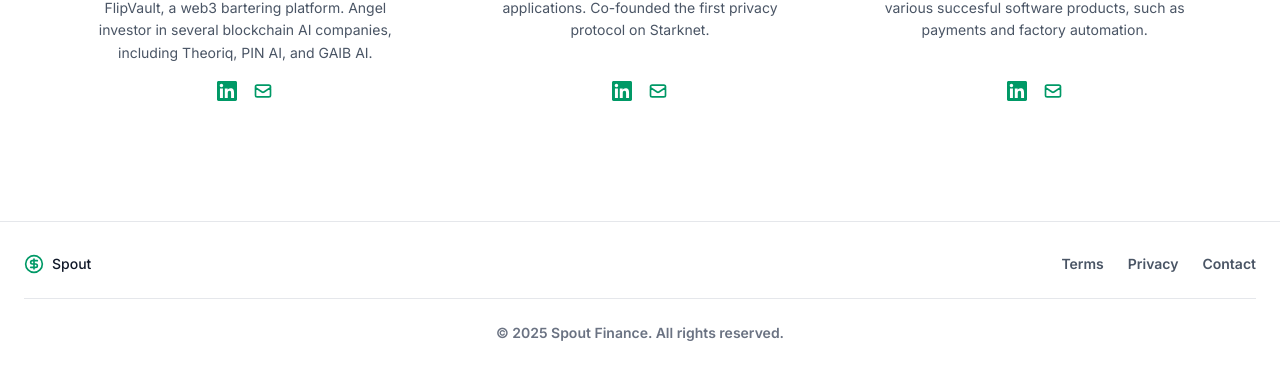
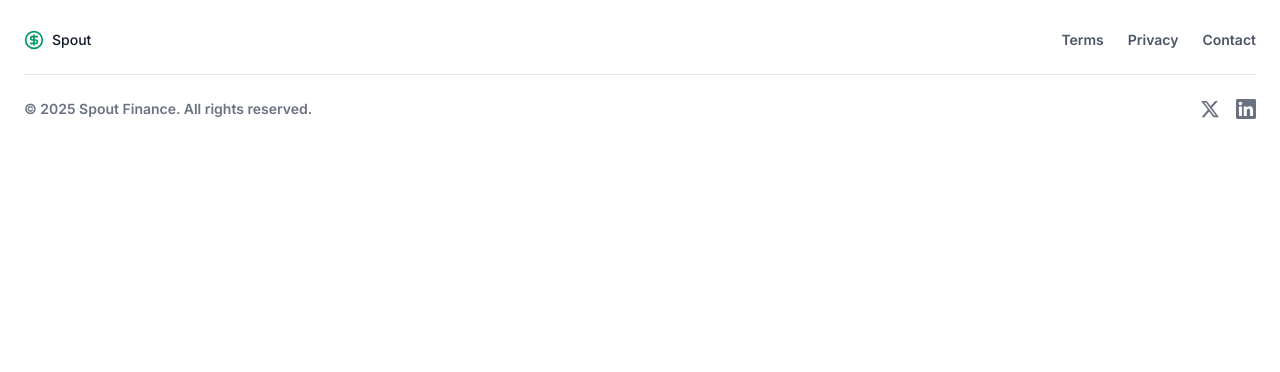
Before and after one commit to paulman5/SpoutLandingPage, a Next.js app: page / in a window 1280 px wide. Shown: the part 3301-3673 px from the top of the page. After the commit the page ends 3452 px from the top, so only its background shows below. Built offline with nearby package versions, Linux system fonts and the light colour scheme.

Commit message:
added animation for showing

```diff
--- a/src/app/page.tsx
+++ b/src/app/page.tsx
@@ -13,6 +13,8 @@ import {
 } from "@/components/dropdown"
 import TreasuryAnimation from "@/components/treasuryanimation"
 import ProductOverview from "@/components/overview"
+import { motion } from "framer-motion"
+
 function Navigation() {
   const scrollToSection = (e: React.MouseEvent<HTMLAnchorElement>) => {
     e.preventDefault()
@@ -30,7 +32,7 @@ function Navigation() {
   return (
     <nav className="hidden md:flex gap-8">
       <DropdownMenu>
-        <DropdownMenuTrigger className="text-sm font-semibold text-gray-600 hover:text-gray-900">
+        <DropdownMenuTrigger className="text-sm font-semibold text-gray-600 hover:text-gray-900 cursor-pointer">
           Products
         </DropdownMenuTrigger>
         <DropdownMenuContent>
@@ -140,7 +142,13 @@ export default function LandingPage() {
         </section>
 
         {/* Features Section */}
-        <section className="w-full py-16 md:py-24">
+        <motion.section
+          initial={{ opacity: 0, y: 20 }}
+          whileInView={{ opacity: 1, y: 0 }}
+          viewport={{ once: true, margin: "-500px" }}
+          transition={{ duration: 0.5 }}
+          className="w-full py-16 md:pt-32 md:pb-8"
+        >
           <div className="container mx-auto max-w-[1400px] px-4 sm:px-6">
             <div className="mx-auto max-w-5xl">
               <div className="grid gap-10 md:grid-cols-2">
@@ -180,23 +188,36 @@ export default function LandingPage() {
                     </li>
                   </ul>
                 </div>
-                <div className="relative h-[300px] md:h-auto rounded-lg md:overflow-hidden md:ml-12">
+                <div className="relative h-[300px] md:h-auto rounded-lg md:overflow-hidden md:ml-34">
                   <TreasuryAnimation />
                 </div>
               </div>
             </div>
           </div>
-        </section>
+        </motion.section>
 
         {/* Product Cards */}
-        <section className="w-full py-24 md:py-32 bg-gray-50 mt-20 md:mt-0">
+        <motion.section
+          initial={{ opacity: 0, y: 20 }}
+          whileInView={{ opacity: 1, y: 0 }}
+          viewport={{ once: true, margin: "-100px" }}
+          transition={{ duration: 0.5 }}
+          className="w-full py-24 md:py-8 bg-gray-50 mt-10 md:mt-0"
+        >
           <div className="container mx-auto max-w-[1400px] px-4 sm:px-6">
             <ProductOverview />
           </div>
-        </section>
+        </motion.section>
 
         {/* About/Team Section */}
-        <section id="about" className="w-full py-16 md:py-24">
+        <motion.section
+          initial={{ opacity: 0, y: 20 }}
+          whileInView={{ opacity: 1, y: 0 }}
+          viewport={{ once: true, margin: "-100px" }}
+          transition={{ duration: 0.5 }}
+          id="about"
+          className="w-full py-16 md:py-24"
+        >
           <div className="container mx-auto max-w-[1400px] px-4 sm:px-6">
             <div className="mx-auto max-w-6xl text-center">
               <h2 className="text-3xl font-extrabold text-emerald-600 mb-8">
@@ -307,11 +328,17 @@ export default function LandingPage() {
               </div>
             </div>
           </div>
-        </section>
+        </motion.section>
       </main>
 
       {/* Footer */}
-      <footer className="w-full py-8 border-t border-gray-200">
+      <motion.footer
+        initial={{ opacity: 0, y: 20 }}
+        whileInView={{ opacity: 1, y: 0 }}
+        viewport={{ once: true, margin: "-100px" }}
+        transition={{ duration: 0.5 }}
+        className="w-full py-8 border-t border-gray-200"
+      >
         <div className="container mx-auto max-w-[1400px] px-4 sm:px-6">
           <div className="flex flex-col md:flex-row justify-between items-center gap-6">
             <div className="flex items-center gap-2">
@@ -344,14 +371,46 @@ export default function LandingPage() {
               </Link>
             </div>
           </div>
-          <div className="mt-6 pt-6 border-t border-gray-200 text-center">
-            <p className="text-sm font-semibold text-gray-500">
-              &copy; {new Date().getFullYear()} Spout Finance. All rights
-              reserved.
-            </p>
+          <div className="mt-6 pt-6 border-t border-gray-200">
+            <div className="flex flex-col md:flex-row justify-between items-center gap-4">
+              <p className="text-sm font-semibold text-gray-500">
+                &copy; {new Date().getFullYear()} Spout Finance. All rights
+                reserved.
+              </p>
+              <div className="flex items-center gap-4">
+                <Link
+                  href="https://twitter.com/spoutfinance"
+                  target="_blank"
+                  rel="noopener noreferrer"
+                  className="text-gray-500 hover:text-gray-900 transition-colors"
+                >
+                  <svg
+                    className="w-5 h-5"
+                    fill="currentColor"
+                    viewBox="0 0 24 24"
+                  >
+                    <path d="M18.244 2.25h3.308l-7.227 8.26 8.502 11.24H16.17l-5.214-6.817L4.99 21.75H1.68l7.73-8.835L1.254 2.25H8.08l4.713 6.231zm-1.161 17.52h1.833L7.084 4.126H5.117z" />
+                  </svg>
+                </Link>
+                <Link
+                  href="https://www.linkedin.com/company/spoutfinance"
+                  target="_blank"
+                  rel="noopener noreferrer"
+                  className="text-gray-500 hover:text-gray-900 transition-colors"
+                >
+                  <svg
+                    className="w-5 h-5"
+                    fill="currentColor"
+                    viewBox="0 0 24 24"
+                  >
+                    <path d="M20.447 20.452h-3.554v-5.569c0-1.328-.027-3.037-1.852-3.037-1.853 0-2.136 1.445-2.136 2.939v5.667H9.351V9h3.414v1.561h.046c.477-.9 1.637-1.85 3.37-1.85 3.601 0 4.267 2.37 4.267 5.455v6.286zM5.337 7.433c-1.144 0-2.063-.926-2.063-2.065 0-1.138.92-2.063 2.063-2.063 1.14 0 2.064.925 2.064 2.063 0 1.139-.925 2.065-2.064 2.065zm1.782 13.019H3.555V9h3.564v11.452zM22.225 0H1.771C.792 0 0 .774 0 1.729v20.542C0 23.227.792 24 1.771 24h20.451C23.2 24 24 23.227 24 22.271V1.729C24 .774 23.2 0 22.222 0h.003z" />
+                  </svg>
+                </Link>
+              </div>
+            </div>
           </div>
         </div>
-      </footer>
+      </motion.footer>
     </div>
   )
 }
```
